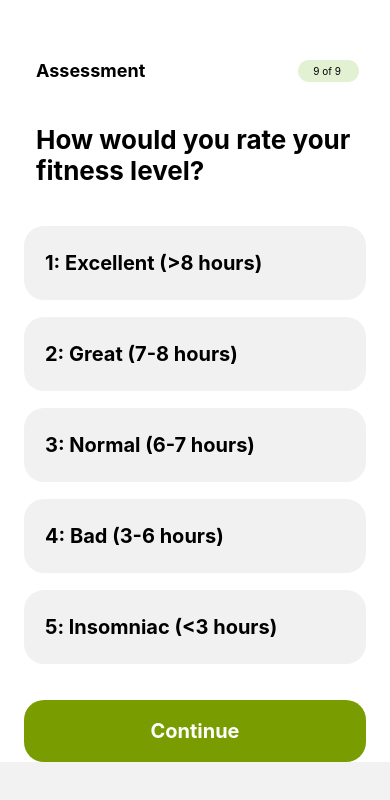
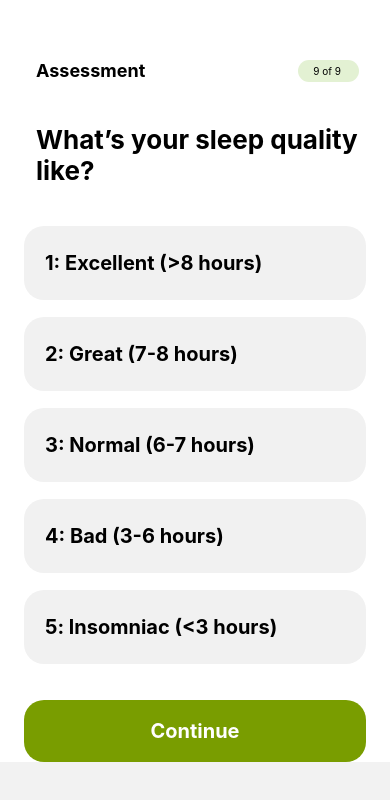
Before and after one commit to jung-eugene/bostonhacks-medimind, a React Native app: screen /A9 in a window 390 px wide. Shown: the top 800 px of the page. Built offline with nearby package versions, Linux system fonts and the light colour scheme.

Commit message:
update Assessment9.js

```diff
--- a/src/screens/Assessment9.js
+++ b/src/screens/Assessment9.js
@@ -31,7 +31,7 @@ const Assessment9 = ( {navigation} ) => {
         </View>
       </View>
 
-      <Text style={styles.bigHeader}>How would you rate your{'\n'}fitness level?</Text>
+      <Text style={styles.bigHeader}>What’s your sleep quality like?</Text>
       {renderOption('1: Excellent (>8 hours)', '1')}
       {renderOption('2: Great (7-8 hours)', '2')}
       {renderOption('3: Normal (6-7 hours)', '3')}
```
